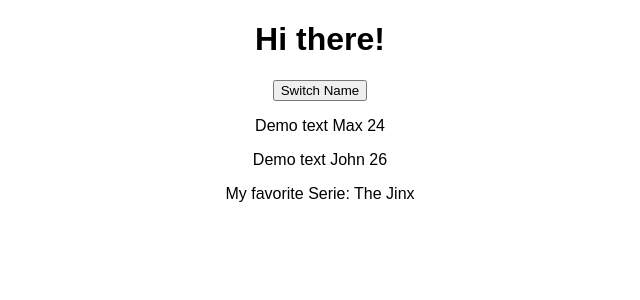
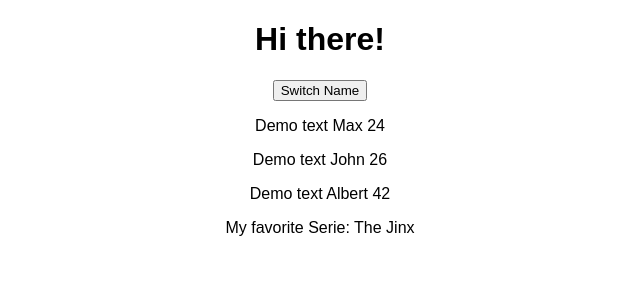
Before and after one commit to cannyedge34/react-seminar-merida-kids, a React (Create React App) app: page / in a window 1280 px wide. Shown: the top 300 px of the page, without its empty margins (320-960 px from the left). Built offline with nearby package versions, Linux system fonts and the light colour scheme.

Commit message:
stateless-statefull and method references between components

```diff
--- a/src/App.js
+++ b/src/App.js
@@ -4,14 +4,22 @@ import Person from './Person/Person';
 
 class App extends Component {
   state = {
-    persons: [{ name: 'Max', age: 24 }, { name: 'John', age: 26 }]
+    persons: [
+      { name: 'Max', age: 24 },
+      { name: 'John', age: 26 },
+      { name: 'Albert', age: 42 }
+    ]
   };
 
-  switchNameHandler = () => {
+  switchNameHandler = newName => {
     // console.log('Was clicked');
     // DON'T DO THIS this.state.persons[0].name = 'Albert';
     this.setState({
-      persons: [{ name: 'Andrew', age: 24 }, { name: 'Mathew', age: 52 }]
+      persons: [
+        { name: newName, age: 24 },
+        { name: 'John', age: 26 },
+        { name: 'Albert', age: 42 }
+      ]
     });
   };
 
@@ -19,7 +27,9 @@ class App extends Component {
     return (
       <div className="App">
         <h1>Hi there!</h1>
-        <button onClick={this.switchNameHandler}>Switch Name</button>
+        <button onClick={this.switchNameHandler.bind(this, 'Peter!')}>
+          Switch Name
+        </button>
         <Person
           name={this.state.persons[0].name}
           age={this.state.persons[0].age}
@@ -27,7 +37,12 @@ class App extends Component {
         <Person
           name={this.state.persons[1].name}
           age={this.state.persons[1].age}
+          click={this.switchNameHandler.bind(this, 'John!')}
         >
+          <Person
+            name={this.state.persons[2].name}
+            age={this.state.persons[2].age}
+          />
           My favorite Serie: The Jinx
         </Person>
       </div>
--- a/src/Person/Person.js
+++ b/src/Person/Person.js
@@ -3,7 +3,7 @@ import React from 'react';
 const person = props => {
   return (
     <div>
-      <p>
+      <p onClick={props.click}>
         Demo text {props.name} {props.age}
       </p>
       <p>{props.children}</p>
```
